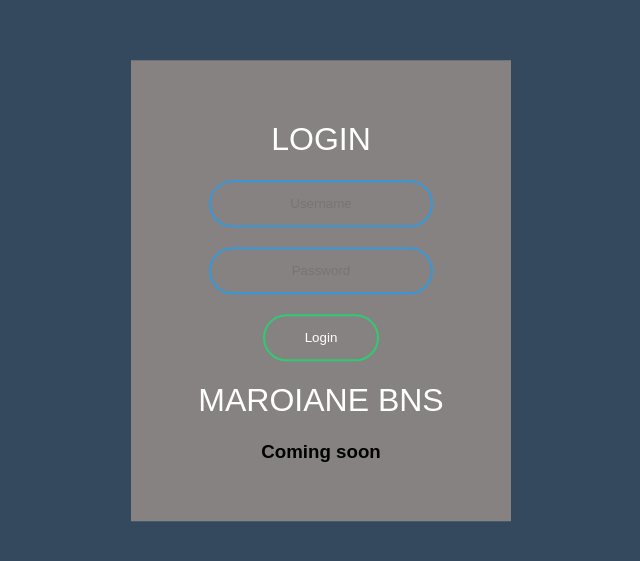
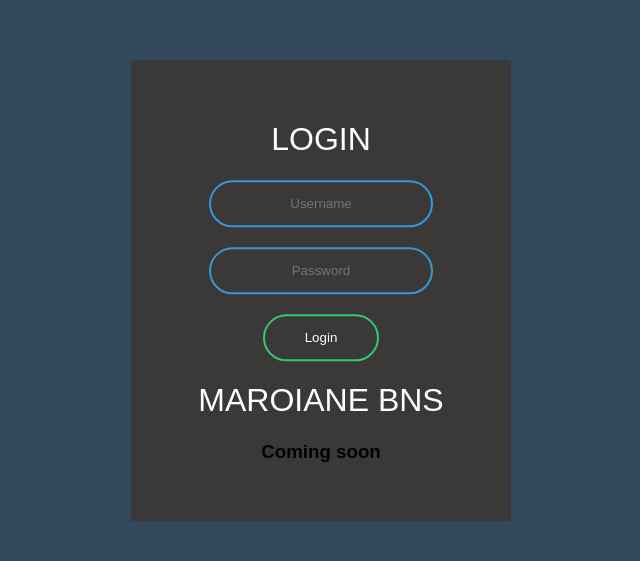
Before and after one commit to maroiane/sitewebblooodteam, a plain HTML site: page index.html in a window 1280 px wide. Shown: the part 109-670 px from the top of the page, without its empty margins (319-959 px from the left). Drawn offline with Linux system fonts and the light colour scheme.

Commit message:
Update style.css

```diff
--- a/style.css
+++ b/style.css
@@ -11,7 +11,7 @@ body{
   top: 50%;
   left: 50%;
   transform: translate(-50%,-50%);
-  background: #878282;
+  background: #3b3838;
   text-align: center;
 }
 .box h1{
```
